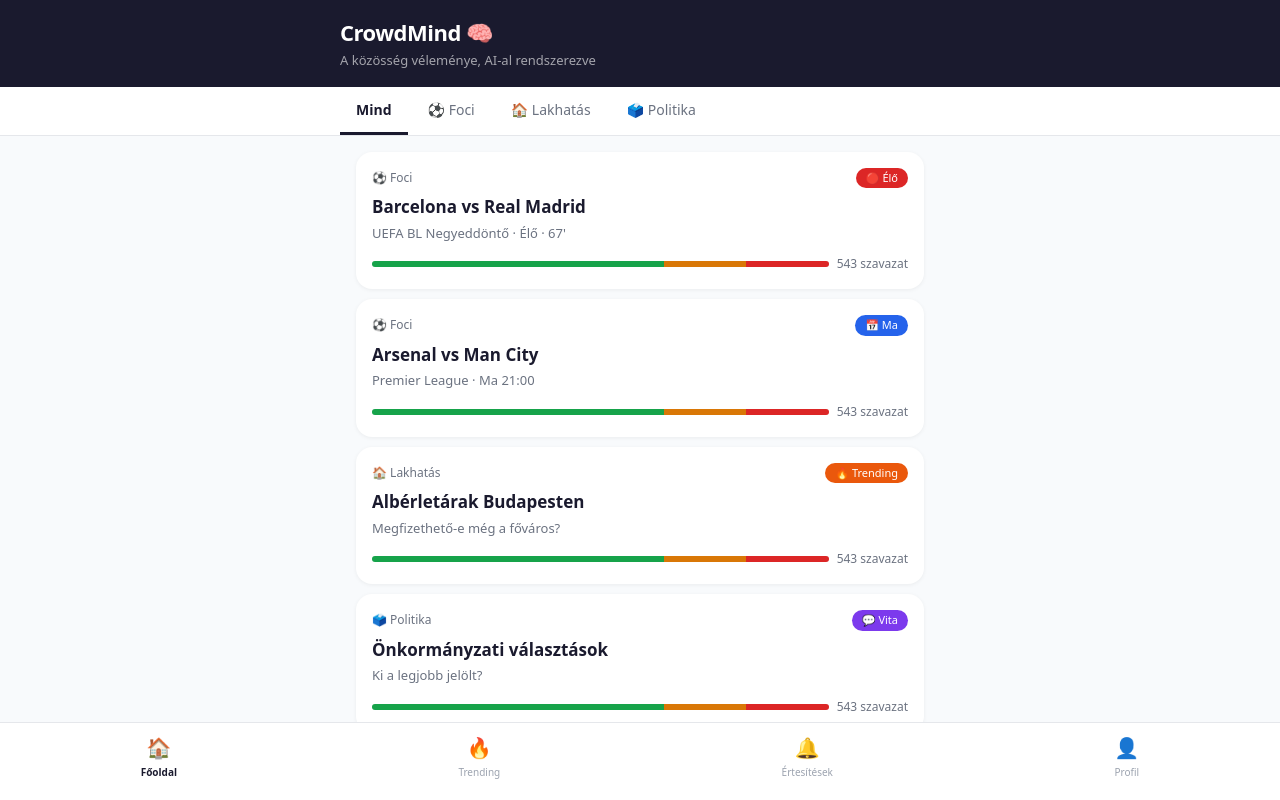
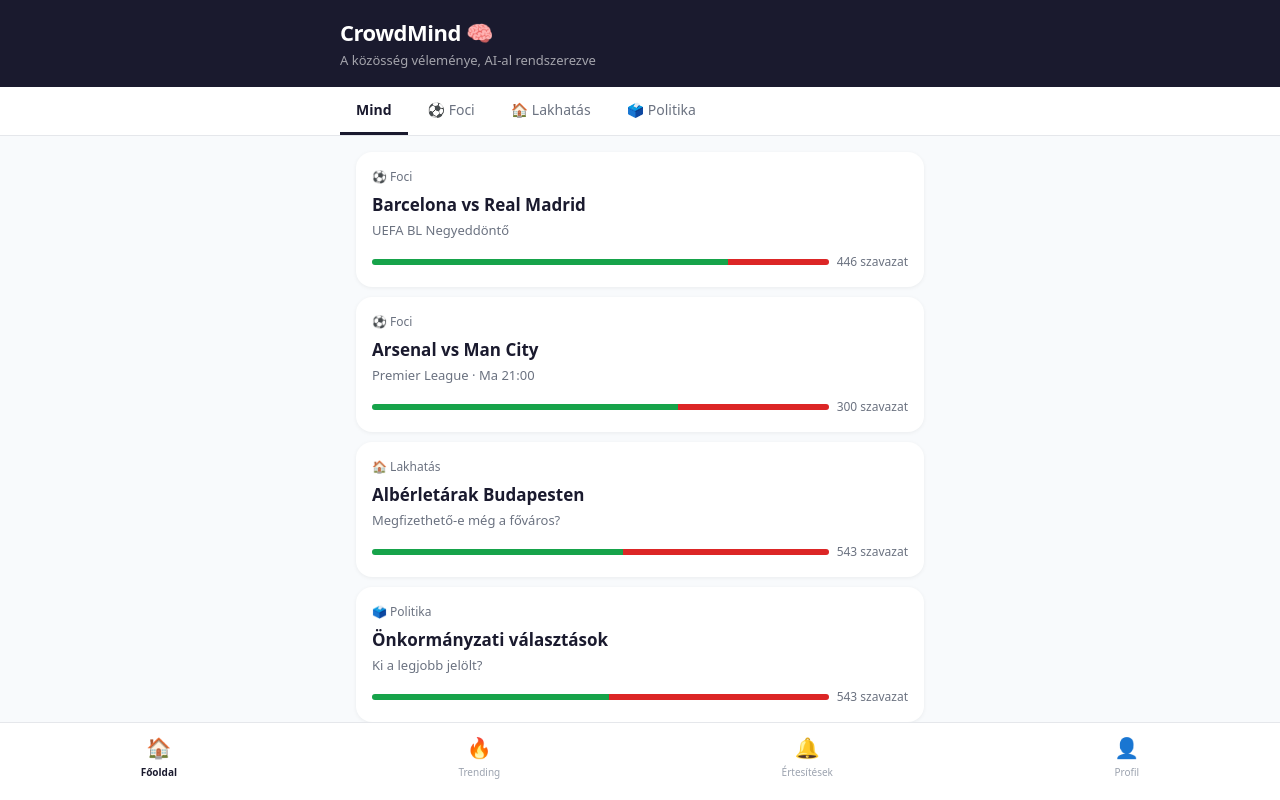
Before and after one commit to matchmind13-crypto/crowdmind, a Next.js app: page / in a window 1280 px wide. Built offline with nearby package versions, Linux system fonts and the light colour scheme.

Commit message:
Supabase hozzaadva

```diff
--- a/app/page.tsx
+++ b/app/page.tsx
@@ -1,5 +1,15 @@
 "use client";
-import { useState } from "react";
+import { useState, useEffect } from "react";
+import { supabase } from "../lib/supabase";
+
+type Post = {
+  id: number;
+  title: string;
+  category: string;
+  description: string;
+  yes_votes: number;
+  no_votes: number;
+};
 
 type Comment = {
   id: number;
@@ -18,31 +28,31 @@ type AISummary = {
   summary: string;
 };
 
-const TOPICS = [
-  { id: 1, category: "⚽ Foci", title: "Barcelona vs Real Madrid", subtitle: "UEFA BL Negyeddöntő · Élő · 67'", badge: "🔴 Élő", badgeColor: "#dc2626" },
-  { id: 2, category: "⚽ Foci", title: "Arsenal vs Man City", subtitle: "Premier League · Ma 21:00", badge: "📅 Ma", badgeColor: "#2563eb" },
-  { id: 3, category: "🏠 Lakhatás", title: "Albérletárak Budapesten", subtitle: "Megfizethető-e még a főváros?", badge: "🔥 Trending", badgeColor: "#ea580c" },
-  { id: 4, category: "🗳️ Politika", title: "Önkormányzati választások", subtitle: "Ki a legjobb jelölt?", badge: "💬 Vita", badgeColor: "#7c3aed" },
-];
-
 export default function Home() {
-  const [selectedTopic, setSelectedTopic] = useState<number | null>(null);
+  const [posts, setPosts] = useState<Post[]>([]);
+  const [selectedTopic, setSelectedTopic] = useState<Post | null>(null);
   const [activeCategory, setActiveCategory] = useState("Mind");
   const [votes, setVotes] = useState({ home: 348, draw: 97, away: 98 });
   const [userVote, setUserVote] = useState("");
-  const [comments, setComments] = useState<Comment[]>([
-    { id: 1, user: "BudapestUser", tip: "home", text: "Pedri ma fantasztikusan játszik! Barca simán megnyeri.", likes: 24, dislikes: 3, liked: false, disliked: false },
-    { id: 2, user: "RealFan99", tip: "away", text: "Bellingham még nem lőtt, de veszélyes lehet!", likes: 11, dislikes: 8, liked: false, disliked: false },
-    { id: 3, user: "TippZseni", tip: "home", text: "A hazai pálya és a középpálya ereje döntő lesz.", likes: 37, dislikes: 2, liked: false, disliked: false },
-  ]);
+  const [comments, setComments] = useState<Comment[]>([]);
   const [text, setText] = useState("");
   const [tip, setTip] = useState("home");
   const [aiSummary, setAiSummary] = useState<AISummary | null>(null);
   const [aiLoading, setAiLoading] = useState(false);
   const [showAll, setShowAll] = useState(false);
 
-  const categories = ["Mind", "⚽ Foci", "🏠 Lakhatás", "🗳️ Politika"];
-  const filtered = activeCategory === "Mind" ? TOPICS : TOPICS.filter(t => t.category === activeCategory);
+  useEffect(() => {
+    const fixPosts = [
+      {id:1, title:"Barcelona vs Real Madrid", category:"Foci", description:"UEFA BL Negyeddöntő", yes_votes:348, no_votes:98},
+      {id:2, title:"Arsenal vs Man City", category:"Foci", description:"Premier League · Ma 21:00", yes_votes:200, no_votes:100},
+      {id:3, title:"Albérletárak Budapesten", category:"Lakhatás", description:"Megfizethető-e még a főváros?", yes_votes:300, no_votes:243},
+      {id:4, title:"Önkormányzati választások", category:"Politika", description:"Ki a legjobb jelölt?", yes_votes:280, no_votes:263},
+    ];
+    setPosts(fixPosts);
+  }, []);
+
+  const categories = ["Mind", "Foci", "Lakhatás", "Politika"];
+  const filtered = activeCategory === "Mind" ? posts : posts.filter(p => p.category === activeCategory);
 
   const total = votes.home + votes.draw + votes.away;
   const ph = Math.round(votes.home / total * 100);
@@ -95,22 +105,22 @@ export default function Home() {
     }));
   }
 
-  const tipLabel: Record<string,string> = {home:"Barcelona", draw:"Döntetlen", away:"Real Madrid"};
+  const tipLabel: Record<string,string> = {home:"Igen", draw:"Nem tudom", away:"Nem"};
   const tipBg: Record<string,string> = {home:"#dcfce7", draw:"#fef9c3", away:"#fee2e2"};
   const tipColor: Record<string,string> = {home:"#166534", draw:"#92400e", away:"#991b1b"};
   const tipBorder: Record<string,string> = {home:"#16a34a", draw:"#d97706", away:"#dc2626"};
 
+  const categoryIcon: Record<string,string> = {"Foci":"⚽","Lakhatás":"🏠","Politika":"🗳️"};
+
   if (selectedTopic !== null) {
-    const topic = TOPICS.find(t => t.id === selectedTopic)!;
     return (
       <div style={{background:"#f8fafc",minHeight:"100vh",fontFamily:"system-ui,sans-serif"}}>
         <div style={{background:"white",borderBottom:"1px solid #e5e7eb",padding:"14px 16px",display:"flex",alignItems:"center",gap:"12px",position:"sticky",top:0,zIndex:10}}>
           <button onClick={()=>setSelectedTopic(null)} style={{background:"none",border:"none",cursor:"pointer",fontSize:"20px",padding:"4px"}}>←</button>
           <div>
-            <div style={{fontSize:"11px",color:"#6b7280"}}>{topic.category}</div>
-            <div style={{fontSize:"16px",fontWeight:"700"}}>{topic.title}</div>
+            <div style={{fontSize:"11px",color:"#6b7280"}}>{categoryIcon[selectedTopic.category]} {selectedTopic.category}</div>
+            <div style={{fontSize:"16px",fontWeight:"700"}}>{selectedTopic.title}</div>
           </div>
-          <span style={{marginLeft:"auto",background:topic.badgeColor,color:"white",fontSize:"11px",padding:"3px 10px",borderRadius:"99px"}}>{topic.badge}</span>
         </div>
 
         <div style={{maxWidth:"600px",margin:"0 auto",padding:"16px"}}>
@@ -145,18 +155,6 @@ export default function Home() {
               <div style={{background:"white",borderRadius:"12px",padding:"12px",marginBottom:"8px"}}>
                 <div style={{fontSize:"13px",color:"#374151",lineHeight:"1.7"}}>{aiSummary.summary}</div>
               </div>
-              {aiSummary.agree.length > 0 && (
-                <div style={{marginBottom:"6px"}}>
-                  <div style={{fontSize:"12px",fontWeight:"600",color:"#166534",marginBottom:"4px"}}>✅ Amiben egyetértenek</div>
-                  {aiSummary.agree.map((a,i) => <div key={i} style={{fontSize:"13px",color:"#1b5e20",background:"white",padding:"6px 10px",borderRadius:"8px",marginBottom:"4px"}}>{a}</div>)}
-                </div>
-              )}
-              {aiSummary.disagree.length > 0 && (
-                <div>
-                  <div style={{fontSize:"12px",fontWeight:"600",color:"#991b1b",marginBottom:"4px"}}>❌ Amin vitatkoznak</div>
-                  {aiSummary.disagree.map((d,i) => <div key={i} style={{fontSize:"13px",color:"#7f1d1d",background:"white",padding:"6px 10px",borderRadius:"8px",marginBottom:"4px"}}>{d}</div>)}
-                </div>
-              )}
               <button onClick={()=>setShowAll(!showAll)} style={{marginTop:"10px",background:"none",border:"1px solid #a5d6a7",borderRadius:"8px",padding:"6px 14px",cursor:"pointer",fontSize:"12px",color:"#166534",width:"100%"}}>
                 {showAll ? "Elrejtés ▲" : `Összes vélemény (${comments.length}) ▼`}
               </button>
@@ -225,28 +223,26 @@ export default function Home() {
         <div style={{maxWidth:"600px",margin:"0 auto",display:"flex",gap:"4px",overflowX:"auto"}}>
           {categories.map(cat => (
             <button key={cat} onClick={()=>setActiveCategory(cat)} style={{padding:"12px 16px",border:"none",background:"none",cursor:"pointer",fontWeight:activeCategory===cat?"700":"400",color:activeCategory===cat?"#1a1a2e":"#6b7280",borderBottom:activeCategory===cat?"3px solid #1a1a2e":"3px solid transparent",whiteSpace:"nowrap",fontSize:"14px",fontFamily:"inherit"}}>
-              {cat}
+              {cat === "Mind" ? "Mind" : categoryIcon[cat]+" "+cat}
             </button>
           ))}
         </div>
       </div>
 
       <div style={{maxWidth:"600px",margin:"0 auto",padding:"16px",display:"flex",flexDirection:"column",gap:"10px"}}>
-        {filtered.map(topic => (
-          <div key={topic.id} onClick={()=>setSelectedTopic(topic.id)} style={{background:"white",borderRadius:"16px",padding:"16px",boxShadow:"0 1px 4px rgba(0,0,0,0.06)",cursor:"pointer",transition:"transform 0.1s"}}>
+        {filtered.map(post => (
+          <div key={post.id} onClick={()=>setSelectedTopic(post)} style={{background:"white",borderRadius:"16px",padding:"16px",boxShadow:"0 1px 4px rgba(0,0,0,0.06)",cursor:"pointer"}}>
             <div style={{display:"flex",alignItems:"center",justifyContent:"space-between",marginBottom:"6px"}}>
-              <span style={{fontSize:"12px",color:"#6b7280"}}>{topic.category}</span>
-              <span style={{background:topic.badgeColor,color:"white",fontSize:"11px",padding:"2px 10px",borderRadius:"99px",fontWeight:"500"}}>{topic.badge}</span>
+              <span style={{fontSize:"12px",color:"#6b7280"}}>{categoryIcon[post.category]} {post.category}</span>
             </div>
-            <div style={{fontSize:"17px",fontWeight:"700",color:"#1a1a2e",marginBottom:"4px"}}>{topic.title}</div>
-            <div style={{fontSize:"13px",color:"#6b7280",marginBottom:"12px"}}>{topic.subtitle}</div>
+            <div style={{fontSize:"17px",fontWeight:"700",color:"#1a1a2e",marginBottom:"4px"}}>{post.title}</div>
+            <div style={{fontSize:"13px",color:"#6b7280",marginBottom:"12px"}}>{post.description}</div>
             <div style={{display:"flex",alignItems:"center",gap:"8px"}}>
               <div style={{flex:1,height:"6px",borderRadius:"99px",overflow:"hidden",display:"flex",background:"#f3f4f6"}}>
-                <div style={{width:"64%",background:"#16a34a"}}></div>
-                <div style={{width:"18%",background:"#d97706"}}></div>
-                <div style={{width:"18%",background:"#dc2626"}}></div>
+                <div style={{width:Math.round(post.yes_votes/(post.yes_votes+post.no_votes)*100)+"%",background:"#16a34a"}}></div>
+                <div style={{width:Math.round(post.no_votes/(post.yes_votes+post.no_votes)*100)+"%",background:"#dc2626"}}></div>
               </div>
-              <span style={{fontSize:"12px",color:"#6b7280",whiteSpace:"nowrap"}}>543 szavazat</span>
+              <span style={{fontSize:"12px",color:"#6b7280",whiteSpace:"nowrap"}}>{post.yes_votes+post.no_votes} szavazat</span>
             </div>
           </div>
         ))}
--- /dev/null
+++ b/lib/supabase.ts
@@ -0,0 +1,13 @@
+import { createClient } from '@supabase/supabase-js'
+
+let supabaseInstance: ReturnType<typeof createClient> | null = null
+
+export const supabase = (() => {
+  if (!supabaseInstance) {
+    supabaseInstance = createClient(
+      'https://nlysintxbdetoybbbnb.supabase.co',
+      'eyJhbGciOiJIUzI1NiIsInR5cCI6IkpXVCJ9.eyJpc3MiOiJzdXBhYmFzZSIsInJlZiI6Im5seXNpbnR4YmRldG95YmJibm5iIiwicm9sZSI6ImFub24iLCJpYXQiOjE3ODE4NzgzOTMsImV4cCI6MjA5NzQ1NDM5M30._j1KYimL8vX4P5ydtbu4PrsnREdWwPrpiKt6A1bv4xc'
+    )
+  }
+  return supabaseInstance
+})()
--- a/package.json
+++ b/package.json
@@ -9,6 +9,7 @@
     "lint": "eslint"
   },
   "dependencies": {
+    "@supabase/supabase-js": "^2.108.2",
     "next": "16.2.9",
     "react": "19.2.4",
     "react-dom": "19.2.4"
```
Also changed, not shown: 1 other file (tests, documents, lock files or other folders).
